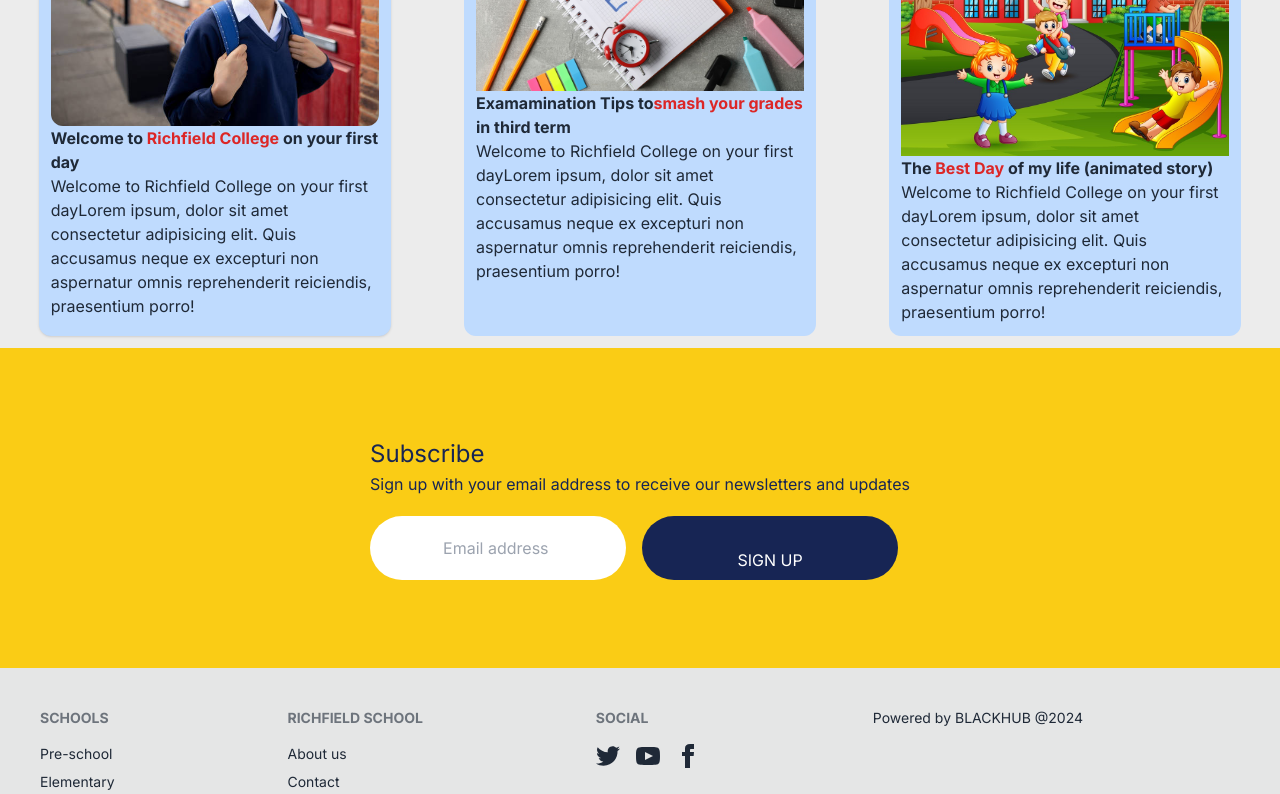
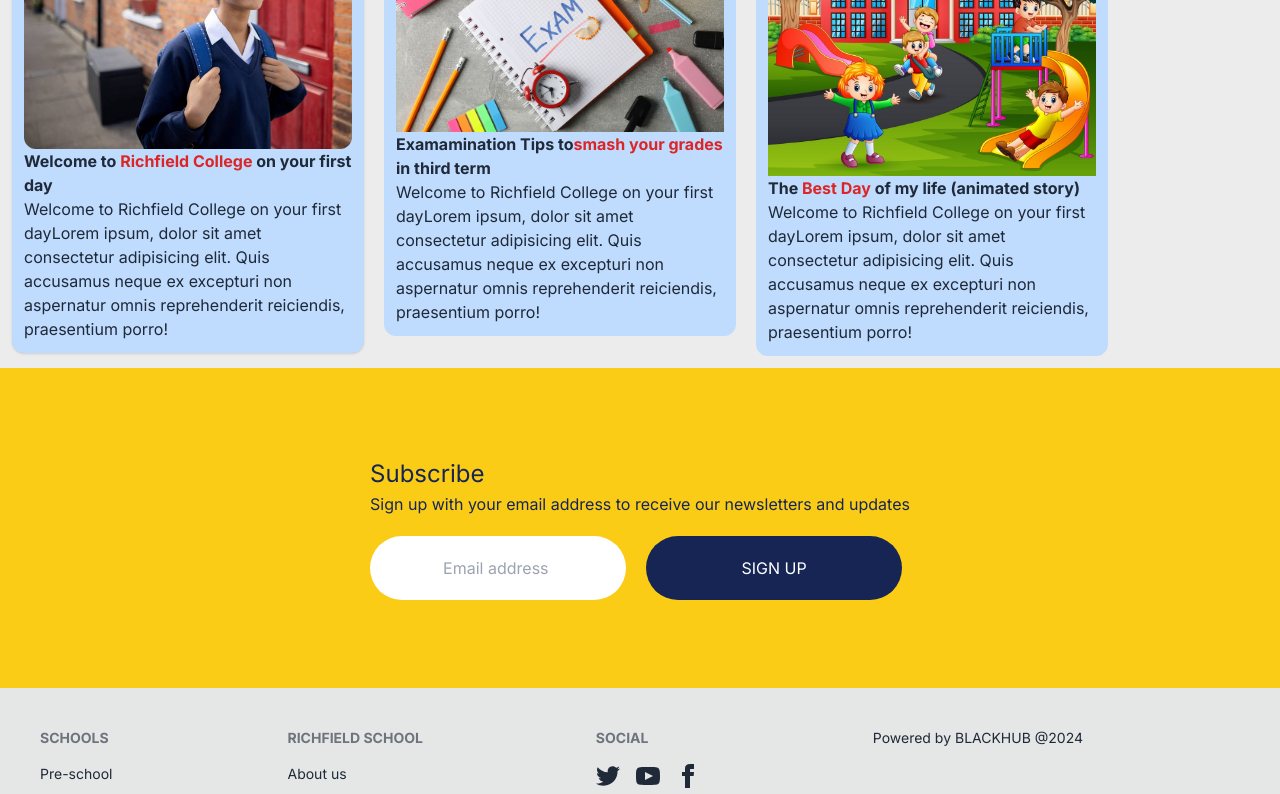
Before and after one commit to JamieOhakwe/richfieldschoolapp, a Next.js app: page / in a window 1280 px wide. Shown: the part 3726-4520 px from the top of the page. Built offline with nearby package versions, Linux system fonts and the light colour scheme.

Commit message:
fixed resposive button

```diff
--- a/components/Blog/Blog.tsx
+++ b/components/Blog/Blog.tsx
@@ -8,9 +8,9 @@ const Blog = () => {
 	return (
 		<>
 			<div className="p-3 w-full">
-				<span className="text-blue-950 text-xl m-4 mb-6 p-3 font-bold ">School Blog</span><br />
+				<span className="text-blue-950  text-xl m-4 mb-6 p-3 font-bold ">School Blog</span><br />
 
-			<div className="flex justify-around md:flex-row gap-5 flex-col">
+			<div className="flex items-center mt-5 md:flex-row gap-5 flex-col ">
 
 				<div className="bg-blue-200 w-[22rem] rounded-xl p-3 shadow">
 					<Image src={collegeGirl} height={200} width={400} alt="" className="flex m-auto rounded-xl" />
--- a/components/Subscribe/Subscribe.jsx
+++ b/components/Subscribe/Subscribe.jsx
@@ -3,17 +3,17 @@ import React from 'react'
 const Subscribe = () => {
   return (
     <>
-        <div className='bg-yellow-400 h-[20rem] text-blue-950  flex items-center justify-center '>
+        <div className='bg-yellow-400  h-[20rem] text-blue-950  flex items-center justify-center '>
 
-            <div>
+            <div className='mx-[2rem]'>
                 <div>
                     <span className=' text-[1.5rem] '>Subscribe</span><br />
                     <span> Sign up with your email address to receive our newsletters and updates</span>
                 </div>
                 <div>
-                    <div className='flex mt-5'>
+                    <div className='flex mt-5  md:flex-row gap-5 flex-col'>
                         <input type="text" className='h-[4rem] w-[16rem] p-3 bg-white text-center rounded-full' placeholder='Email address '/>
-                        <button className='px-[3rem] py-[2rem] w-[16rem]  h-[4rem] text-white bg-blue-950 rounded-full ml-4'>SIGN UP</button>
+                        <button className='px-[3rem]  w-[16rem]  h-[4rem] text-white bg-blue-950 rounded-full'>SIGN UP</button>
                     </div>
                     <span></span>
                 </div>
```
